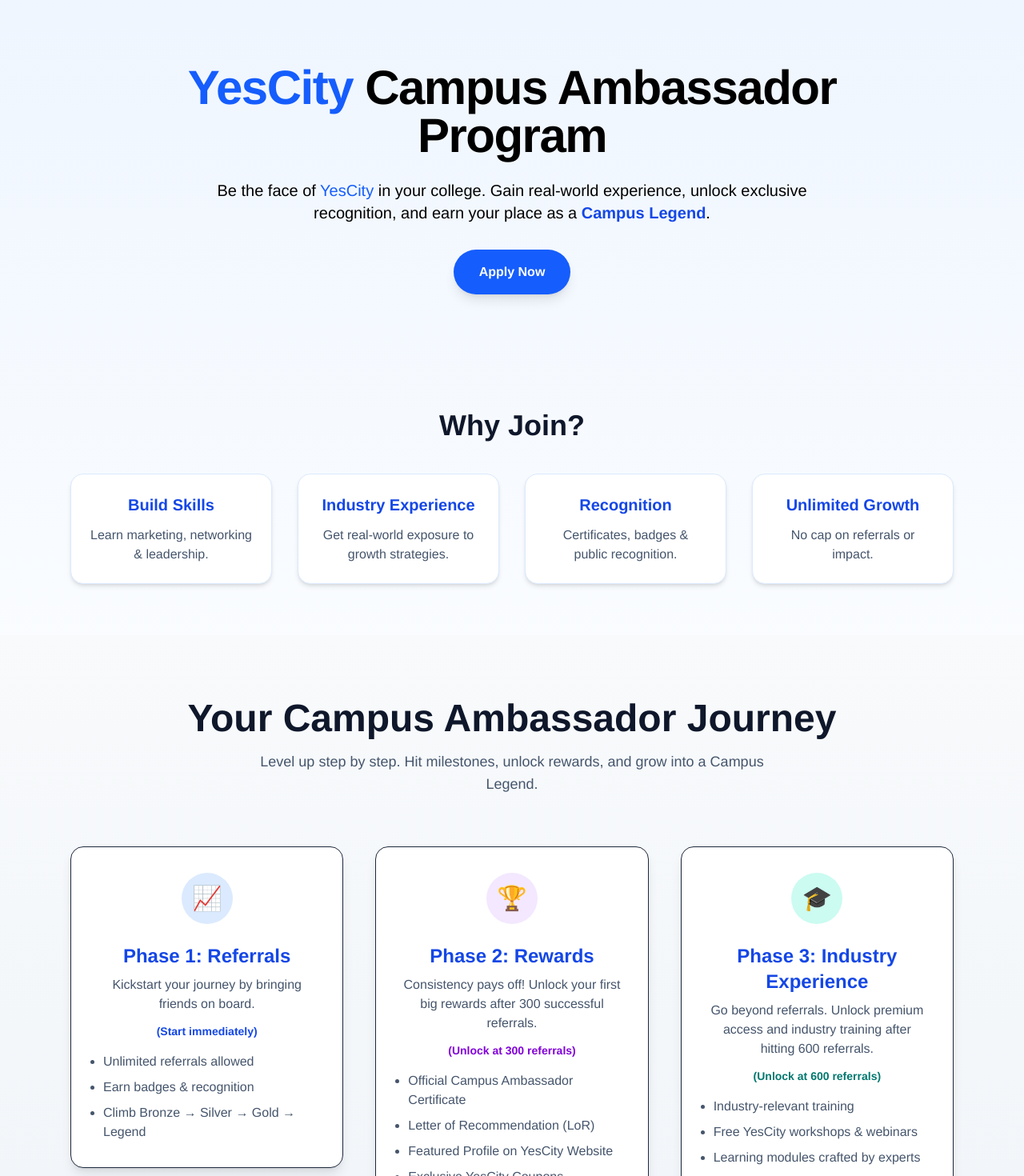
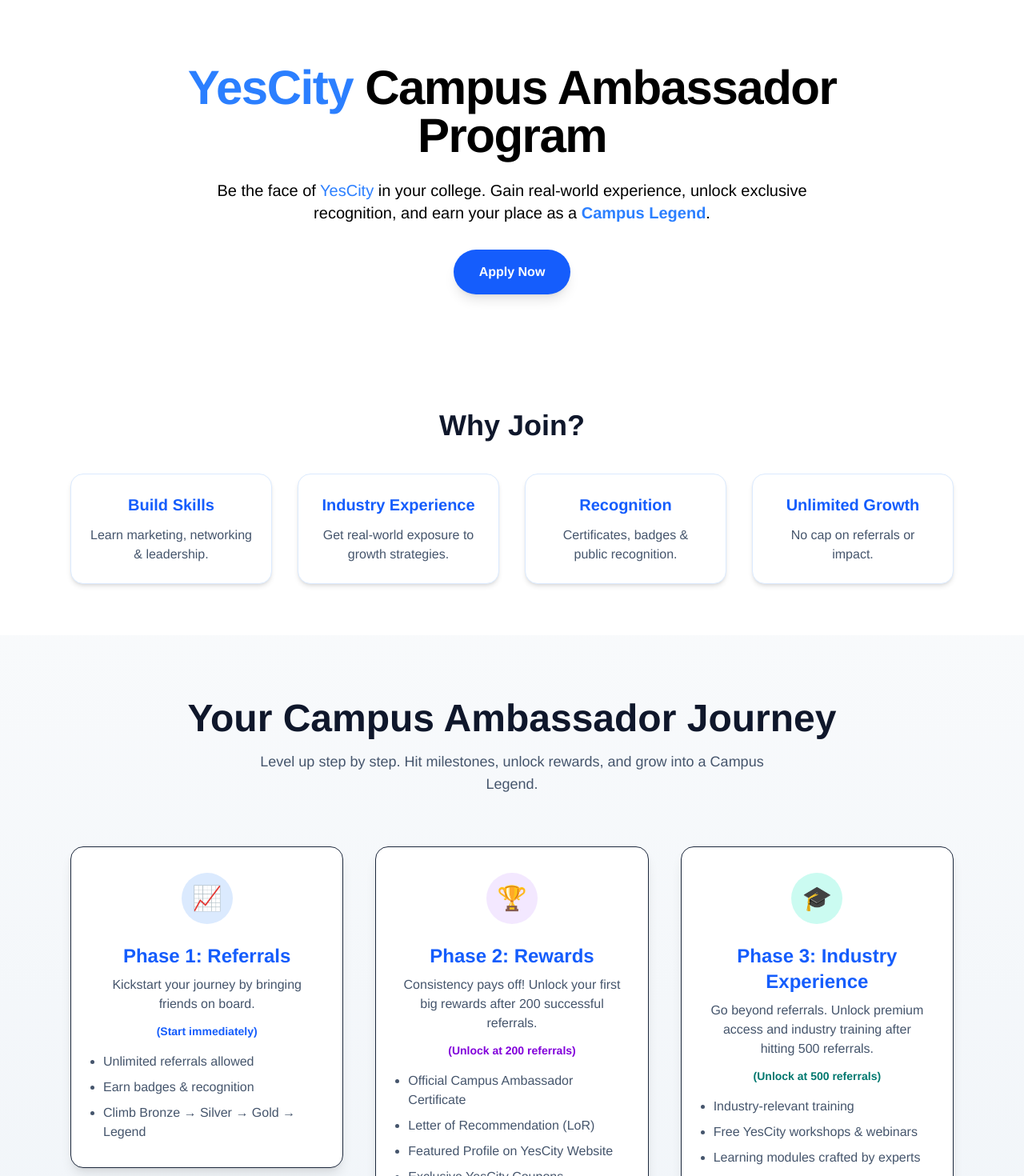
Before and after one commit to AadityaPandey30/Contribution, a Next.js app: page /ambassador in a window 1280 px wide. Shown: the top 1470 px of the page at 80% size. Built offline with nearby package versions, Linux system fonts and the light colour scheme.

Commit message:
Updated final changes

```diff
--- a/src/app/ambassador/page.js
+++ b/src/app/ambassador/page.js
@@ -33,19 +33,19 @@
   };
 
   return (
-    <div className="bg-gradient-to-b from-blue-50 via-white to-purple-50 text-slate-800">
+    <div className=" text-slate-800">
       {/* Hero Section */}
       <section className="relative overflow-hidden text-black py-20">
         <div className="max-w-5xl mx-auto px-6 text-center">
           <h1 className="text-4xl md:text-6xl font-extrabold tracking-tight">
-            <span className="text-blue-600">YesCity</span> Campus Ambassador
+            <span className="text-blue-500">YesCity</span> Campus Ambassador
             Program
           </h1>
           <p className="mt-6 text-lg md:text-xl max-w-3xl mx-auto">
-            Be the face of <span className="text-blue-600">YesCity</span> in your
+            Be the face of <span className="text-blue-500">YesCity</span> in your
             college. Gain real-world experience, unlock exclusive recognition,
             and earn your place as a{" "}
-            <span className="font-bold text-blue-700">Campus Legend</span>.
+            <span className="font-bold text-blue-500">Campus Legend</span>.
           </p>
           <div className="mt-8">
             <button onClick={() => setShowPopup(true)} className="px-8 py-4 bg-blue-600 text-white font-bold rounded-full shadow-lg hover:bg-blue-700 transition">
@@ -83,7 +83,7 @@
               key={idx}
               className="rounded-2xl border border-blue-100 bg-white shadow-md p-5 md:p-6 hover:shadow-xl hover:-translate-y-1 transition"
             >
-              <h3 className="font-bold text-xl text-blue-700">{item.title}</h3>
+              <h3 className="font-bold text-xl text-blue-600">{item.title}</h3>
               <p className="mt-3 text-slate-600">{item.desc}</p>
             </div>
           ))}
@@ -109,16 +109,16 @@
               {/* Phase 1 */}
               <div className="relative group">
                 <div className="p-6 md:p-8 bg-white rounded-2xl shadow-lg border hover:shadow-2xl transition transform group-hover:-translate-y-2">
-                  <div className="flex items-center justify-center w-16 h-16 mx-auto rounded-full bg-blue-100 text-blue-600 text-3xl">
+                  <div className="flex items-center justify-center w-16 h-16 mx-auto rounded-full bg-blue-100 text-blue-500 text-3xl">
                     📈
                   </div>
-                  <h3 className="mt-6 text-2xl font-bold text-blue-700 text-center">
+                  <h3 className="mt-6 text-2xl font-bold text-blue-600 text-center">
                     Phase 1: Referrals
                   </h3>
                   <p className="mt-2 text-slate-600 text-center">
                     Kickstart your journey by bringing friends on board.
                   </p>
-                  <p className="mt-3 text-sm text-blue-700 font-semibold text-center">
+                  <p className="mt-3 text-sm text-blue-600 font-semibold text-center">
                      (Start immediately)
                   </p>
                   <ul className="mt-4 space-y-2 text-left text-slate-600  list-disc px-2">
@@ -135,15 +135,15 @@
                   <div className="flex items-center justify-center w-16 h-16 mx-auto rounded-full bg-purple-100 text-purple-600 text-3xl">
                     🏆
                   </div>
-                  <h3 className="mt-6 text-2xl font-bold text-blue-700 text-center">
+                  <h3 className="mt-6 text-2xl font-bold text-blue-600 text-center">
                     Phase 2: Rewards
                   </h3>
                   <p className="mt-2 text-slate-600 text-center">
                     Consistency pays off! Unlock your first big rewards after
-                    300 successful referrals.
+                    200 successful referrals.
                   </p>
                   <p className="mt-3 text-sm text-purple-700 font-semibold text-center">
-                    (Unlock at 300 referrals)
+                    (Unlock at 200 referrals)
                   </p>
                   <ul className="mt-4 space-y-2 text-left text-slate-600  list-disc px-2">
                     <li>Official Campus Ambassador Certificate</li>
@@ -160,15 +160,15 @@
                   <div className="flex items-center justify-center w-16 h-16 mx-auto rounded-full bg-teal-100 text-teal-600 text-3xl">
                     🎓
                   </div>
-                  <h3 className="mt-6 text-2xl font-bold text-blue-700 text-center">
+                  <h3 className="mt-6 text-2xl font-bold text-blue-600 text-center">
                     Phase 3: Industry Experience
                   </h3>
                   <p className="mt-2 text-slate-600 text-center">
                     Go beyond referrals. Unlock premium access and industry
-                    training after hitting 600 referrals.
+                    training after hitting 500 referrals.
                   </p>
                   <p className="mt-3 text-sm text-teal-700 font-semibold text-center">
-                    (Unlock at 600 referrals)
+                    (Unlock at 500 referrals)
                   </p>
                   <ul className="mt-4 space-y-2 text-left text-slate-600 list-disc px-2">
                     <li>Industry-relevant training</li>
@@ -216,7 +216,7 @@
               className="rounded-2xl border border-blue-100 bg-white shadow-md p-6 hover:shadow-lg hover:-translate-y-1 transition"
             >
               <div className="text-3xl">{item.icon}</div>
-              <h3 className="mt-3 font-bold text-xl text-blue-700">
+              <h3 className="mt-3 font-bold text-xl text-blue-600">
                 {item.title}
               </h3>
               <p className="mt-2 text-slate-600">{item.desc}</p>
@@ -233,10 +233,10 @@
         <p className="mt-6 max-w-3xl mx-auto text-lg md:text-xl">
           Promote YesCity, build your influence, and graduate as more than just
           a student. Start your journey and unlock rewards at{" "}
-          <span className="font-bold">300+ referrals</span>.
+          <span className="font-bold">200+ referrals</span>.
         </p>
         <div className="mt-8">
-          <button className="px-10 py-4 bg-white text-blue-700 font-bold rounded-full shadow-lg hover:bg-slate-100 transition">
+          <button onClick={() => setShowPopup(true)} className="px-10 py-4 bg-white text-blue-700 font-bold rounded-full shadow-lg hover:bg-slate-100 transition">
             Apply Now
           </button>
         </div>
@@ -276,7 +276,7 @@
                 <a
                   href="https://chat.whatsapp.com/GKgGJElOr6v8zGqizxK0XW"
                   target="_blank"
-                  className="text-blue-600 underline"
+                  className="text-blue-500 underline"
                 >
                   WhatsApp community
                 </a>
```
